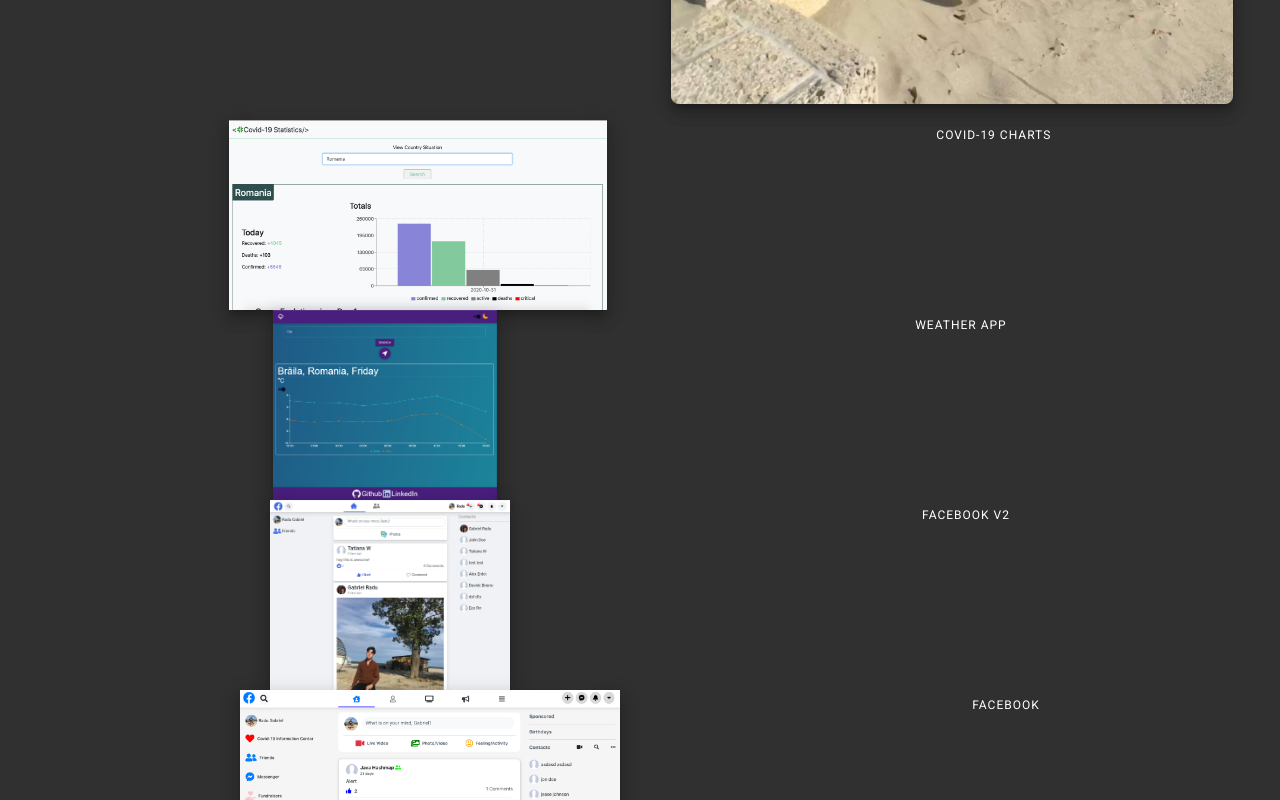
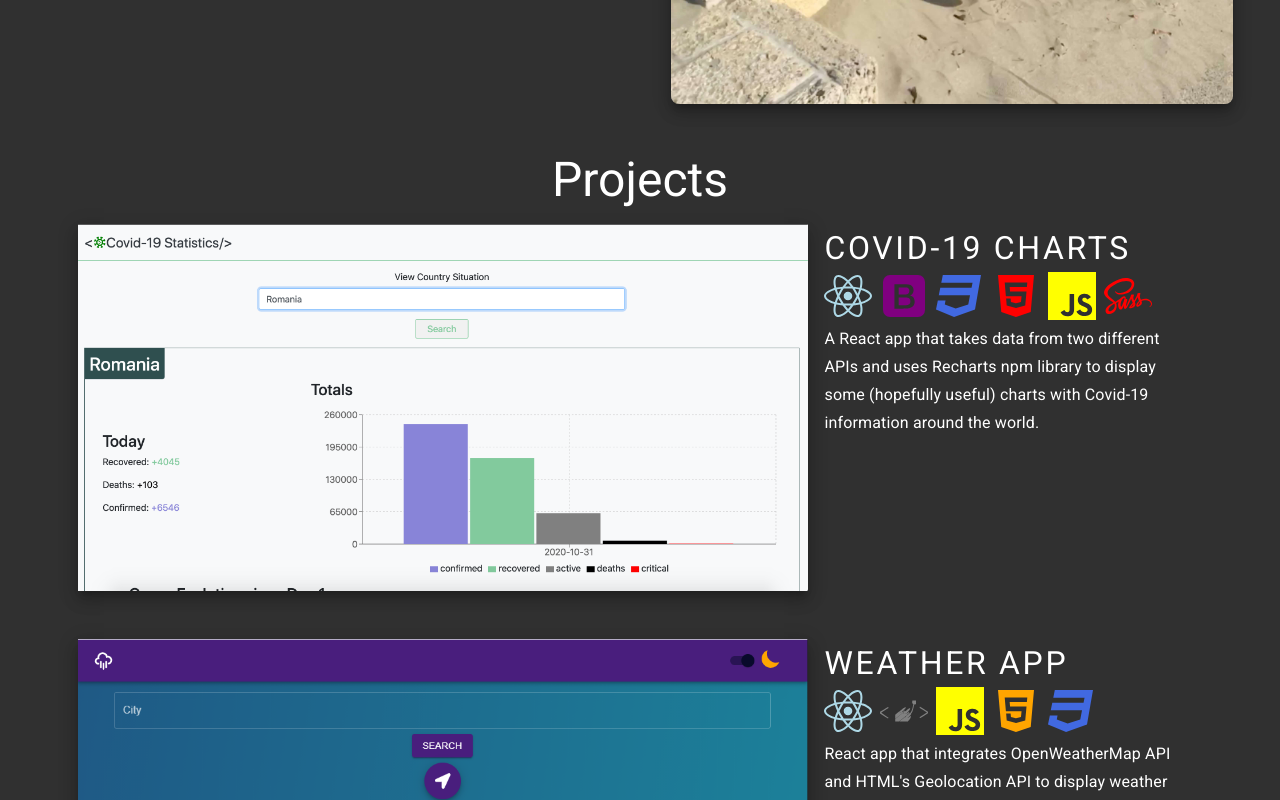
Before and after one commit to irlgabriel/portfolio, a React (Create React App) app: page / in a window 1280 px wide. Shown: the part 820-1620 px from the top of the page. Built offline with nearby package versions, Linux system fonts and the light colour scheme.

Commit message:
greatly improved project layout

```diff
--- a/src/components/Projects.js
+++ b/src/components/Projects.js
@@ -1,30 +1,48 @@
 import React from 'react';
 import Grid from '@material-ui/core/Grid';
+import Box from '@material-ui/core/Box';
 import Typography from '@material-ui/core/Typography';
 import { makeStyles } from '@material-ui/core/styles';
 import { projects } from '../data/Data';
 
 const useStyles = makeStyles(theme => ({
   root: {
-    //
+    padding: '1rem',
+    '& .MuiTypography-overline': {
+      fontSize: '2rem',
+      lineHeight: '1.5'
+    },
+    '& .MuiTypography-h3': {
+      margin: '1rem 0'
+    }
+  },
+  title: {
+    display: 'flex',
+    justifyContent: 'center',
+    width: '50%',
+    margin: '0 auto'
   },
   project: {
     [theme.breakpoints.down('sm')]: {
       flexDirection: 'column',
     },
     display: 'flex',
-    flexDirection: 'row-reverse',
+    flexDirection: 'row',
     width: '90%',
     margin: '0 auto',
     justifyContent: 'space-around',
+    marginBottom: '3rem'
   },
   img: {
     display: 'block',
-    maxWidth: '460px',
-    maxHeight: '190px',
+    maxWidth: '65%',
+    maxHeight: '700px',
     width: 'auto',
     height: 'auto',
     boxShadow: theme.shadows[10]
+  },
+  techIcon: {
+    marginRight: '.5rem'
   }
 }))
 
@@ -34,11 +52,23 @@ export default () => {
 
   return (
     <Grid className={classes.root} container>
+      <Box className={classes.title}>
+        <Typography variant='h3'>Projects</Typography>
+      </Box>
       {
         projects.map(project =>
           <Grid item className={classes.project}>
-            <Typography component='p' variant='overline'>{project.name}</Typography>
+
             <img className={classes.img} src={project.images.src}/>
+            <Box px={2}>
+              <Typography component='p' variant='overline'>{project.name}</Typography>
+              {
+                project.techIcons.map(icon =>
+                  <span class={classes.techIcon}>{icon}</span>
+                )
+              }
+              <Typography variant='subtitle1'>{project.desc}</Typography>
+            </Box>
           </Grid>
         )
       }
```
